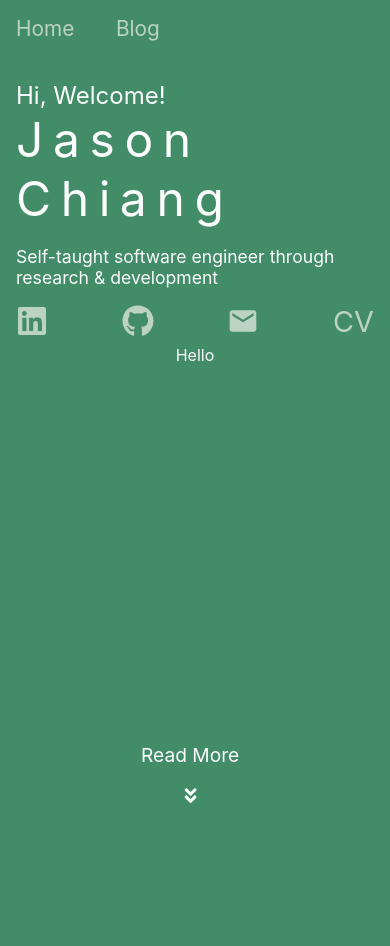
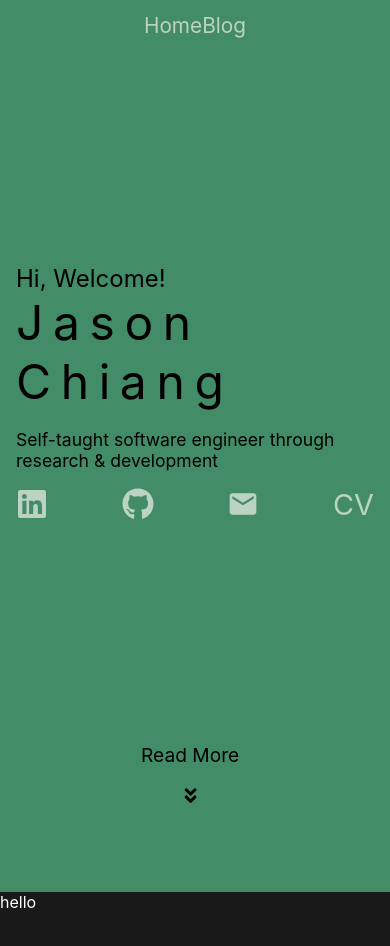
Before and after one commit to Jc7j/personal-website-v2, a React (Create React App) app: page / in a window 390 px wide. Shown: the top 946 px of the page. Built offline with nearby package versions, Linux system fonts and the light colour scheme.

Commit message:
Fixed css for column containers. Need to fix navigation text and move it towards the left

```diff
--- /dev/null
+++ b/src/pages/About.tsx
@@ -0,0 +1,9 @@
+import React from 'react';
+
+import '../styles/About.css';
+
+const About = () => {
+  return <div className="aboutContainer">hello</div>;
+};
+
+export default About;
--- a/src/pages/HomePage.tsx
+++ b/src/pages/HomePage.tsx
@@ -1,42 +1,15 @@
 import React from 'react';
 
-import { FaAngleDoubleDown } from 'react-icons/fa';
-
-import IconLink from '../components/IconLink';
+import Introduction from './Introduction';
+import About from './About';
 
 import '../styles/HomePage.css';
 
 const HomePage = () => {
   return (
     <div className="homePageContainer">
-      <div className="introductionContainer">
-        <p className="welcomeText">Hi, Welcome!</p>
-        <header className="fullNameText">Jason Chiang</header>
-        <p className="subheadingText">
-          Self-taught software engineer through research & development
-        </p>
-        <div className="linksContainer">
-          <IconLink
-            icon="linkedin"
-            href="https://www.linkedin.com/in/jasonchiangjc7j/"
-          />
-          <IconLink icon="github" href="https://github.com/Jc7j" />
-          <IconLink
-            icon="email"
-            href="mailto:chiangjason19@gmail.com?subject="
-          />
-          <IconLink
-            icon="resume"
-            href={process.env.PUBLIC_URL + '/Resume.pdf'}
-            fontSize="1.5em"
-          />
-        </div>
-        <div className="readMoreContainer">
-          <p>Read More</p>
-          <FaAngleDoubleDown />
-        </div>
-      </div>
-      <div className="aboutContainer">Hello</div>
+      <Introduction />
+      <About />
     </div>
   );
 };
--- /dev/null
+++ b/src/pages/Introduction.tsx
@@ -0,0 +1,43 @@
+import React from 'react';
+
+import { FaAngleDoubleDown } from 'react-icons/fa';
+
+import IconLink from '../components/IconLink';
+
+import '../styles/Introduction.css';
+
+const Introduction = () => {
+  return (
+    <div className="introductionContainer">
+      <div className="textContainer">
+        <p className="welcomeText">Hi, Welcome!</p>
+        <header className="fullNameText">Jason Chiang</header>
+        <p className="subheadingText">
+          Self-taught software engineer through research & development
+        </p>
+        <div className="linksContainer">
+          <IconLink
+            icon="linkedin"
+            href="https://www.linkedin.com/in/jasonchiangjc7j/"
+          />
+          <IconLink icon="github" href="https://github.com/Jc7j" />
+          <IconLink
+            icon="email"
+            href="mailto:chiangjason19@gmail.com?subject="
+          />
+          <IconLink
+            icon="resume"
+            href={process.env.PUBLIC_URL + '/Resume.pdf'}
+            fontSize="1.5em"
+          />
+        </div>
+      </div>
+      <div className="readMoreContainer">
+        <p>Read More</p>
+        <FaAngleDoubleDown />
+      </div>
+    </div>
+  );
+};
+
+export default Introduction;
--- /dev/null
+++ b/src/styles/About.css
@@ -0,0 +1,6 @@
+.aboutContainer {
+  color: #fff;
+  background-color: #191919;
+  min-height: 50vh;
+  width: 100%;
+}
--- a/src/styles/App.css
+++ b/src/styles/App.css
@@ -1,47 +1,35 @@
-.App {
-  color: #fbfcfc;
-  display: flex;
-  flex-direction: column;
-  justify-content: center;
-  align-items: center;
-  text-align: center;
-  min-height: 100vh;
-}
-
-@media (max-width: 425px) {
-  .App {
-    margin: 1.5em 1em;
-    justify-content: flex-start;
-  }
-}
-
 .navigationContainer {
   display: flex;
   justify-content: center;
   position: fixed;
   z-index: 999;
-  top: 2em;
-  right: 40em;
+  top: 0;
+  height: 50px;
+  width: 100%;
   background-color: #438c68;
   left: 0;
 }
 
 @media (max-width: 425px) {
   .navigationContainer {
-    position: sticky;
-    padding: 1em 1em;
-    top: 0;
-    justify-content: flex-start;
+    align-self: flex-start;
   }
 }
 
 .linkText,
 .linkText::after {
   color: #bdd3c2;
-  margin-right: 2em;
+  /* margin-right: 3em; */
   font-size: 1.3em;
+  align-self: center;
   text-decoration: none;
   transition: all 0.3s;
+}
+
+@media (max-width: 425px) {
+  .linkText {
+    /* left: 3em; */
+  }
 }
 
 .linkText:hover {
--- a/src/styles/HomePage.css
+++ b/src/styles/HomePage.css
@@ -1,37 +1,12 @@
-.introductionContainer {
-  text-align: left;
-  display: block;
+.homePageContainer {
+  display: flex;
+  flex-direction: column;
+  margin: 0 auto;
 }
 
-.welcomeText {
-  margin: 0 0;
-  font-size: 1.5em;
+@media (max-width: 425px) {
+  .homePageContainer {
+    /* margin: 1.5em 1em; */
+    justify-content: flex-start;
+  }
 }
-
-.fullNameText {
-  letter-spacing: 0.2em;
-  font-size: 3em;
-}
-
-.subheadingText {
-  font-size: 1.1em;
-}
-
-.linksContainer {
-  display: flex;
-  justify-content: space-between;
-  align-items: center;
-}
-
-.readMoreContainer {
-  font-size: 1.2em;
-  text-align: center;
-  /* Have the text at the bottom */
-  position: absolute;
-  left: calc(50% - 54px);
-  top: calc(100% - 120px);
-}
-
-.aboutContainer {
-  display: block;
-}
--- /dev/null
+++ b/src/styles/Introduction.css
@@ -0,0 +1,49 @@
+.introductionContainer {
+  text-align: left;
+  display: flex;
+  min-height: 100vh;
+  align-items: center;
+  margin: 1.5em 1em;
+}
+
+.textContainer {
+  margin-top: -10em;
+  margin-right: auto;
+  margin-left: auto;
+}
+
+@media (max-width: 425px) {
+  .textContainer {
+    margin-top: 15em;
+    align-self: flex-start;
+  }
+}
+
+.welcomeText {
+  margin: 0 0;
+  font-size: 1.5em;
+}
+
+.fullNameText {
+  letter-spacing: 0.2em;
+  font-size: 3em;
+}
+
+.subheadingText {
+  font-size: 1.1em;
+}
+
+.linksContainer {
+  display: flex;
+  justify-content: space-between;
+  align-items: center;
+}
+
+.readMoreContainer {
+  font-size: 1.2em;
+  text-align: center;
+  /* Have the text at the bottom */
+  position: absolute;
+  left: calc(50% - 54px);
+  top: calc(100% - 120px);
+}
```
